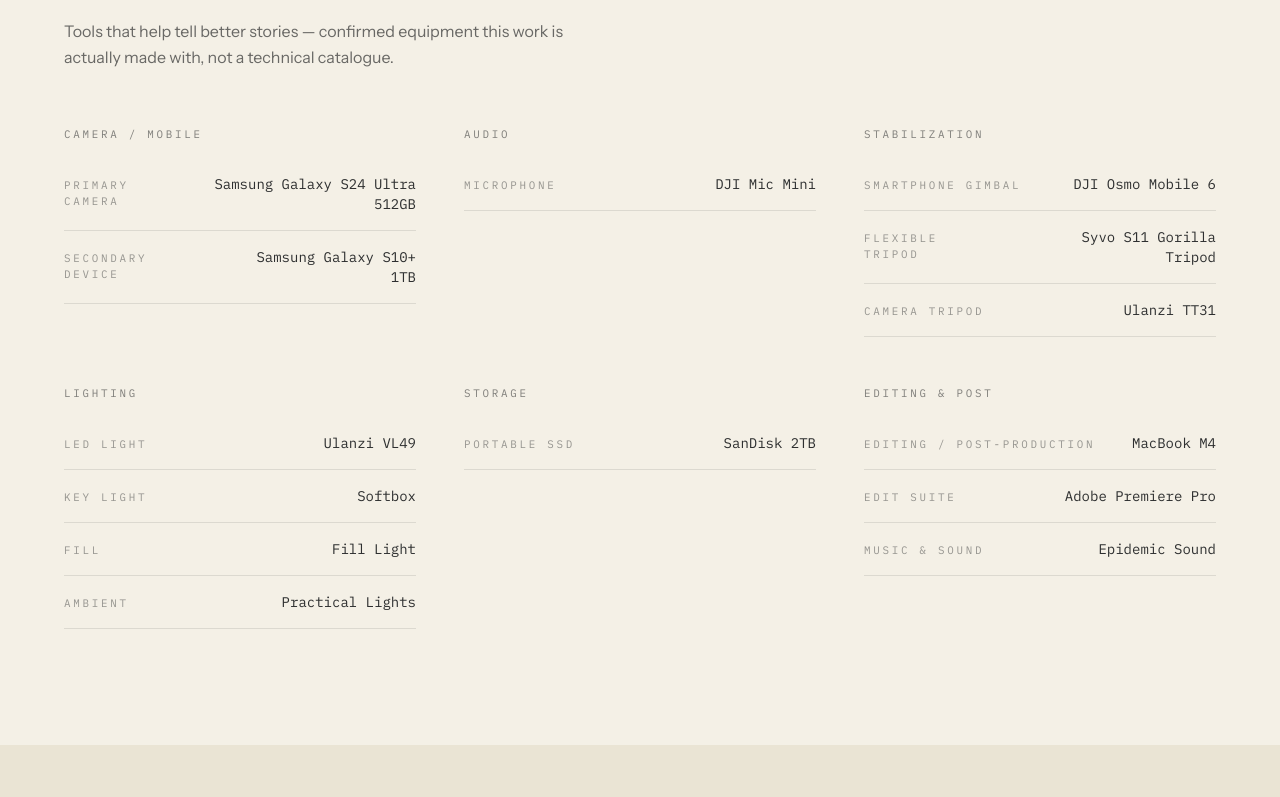
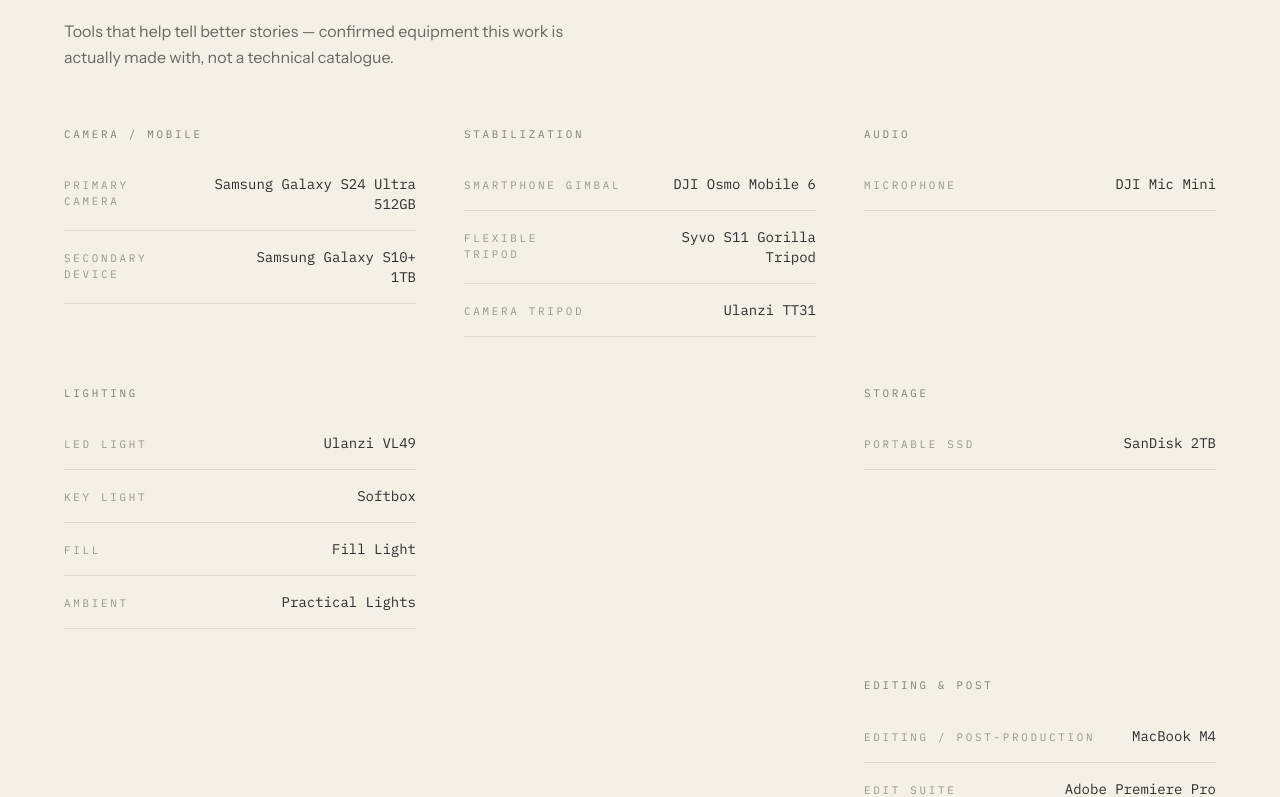
Before and after one commit to karthikthiramdas/thekarthik.io, a Next.js app: page /thekarthik.io/studio in a window 1280 px wide. Shown: the part 3707-4504 px from the top of the page. Built offline with nearby package versions, Linux system fonts and the light colour scheme.

Commit message:
reorganize gear categories

```diff
--- a/app/studio/page.tsx
+++ b/app/studio/page.tsx
@@ -97,13 +97,34 @@
           <div className="mt-14 grid md:grid-cols-3 gap-x-12 gap-y-12">
   {studio.gear.categories.map((category) =>
     category.items.length > 0 ? (
-                <div key={category.name}>
-                  <h3 className="field-label text-ink/50 mb-4">{category.name}</h3>
+      <div
+        key={category.name}
+        className={
+          category.name === "Camera / Mobile"
+            ? "md:col-start-1 md:row-start-1"
+            : category.name === "Stabilization"
+            ? "md:col-start-2 md:row-start-1"
+            : category.name === "Audio"
+            ? "md:col-start-3 md:row-start-1"
+            : category.name === "Lighting"
+            ? "md:col-start-1 md:row-start-2"
+            : category.name === "Storage"
+            ? "md:col-start-3 md:row-start-2"
+            : category.name === "Editing & Post"
+            ? "md:col-start-3 md:row-start-3"
+            : ""
+        }
+      >
+        <h3 className="field-label text-ink/50 mb-4">
+          {category.name}
+        </h3>
         <SpecRow items={category.items} />
       </div>
     ) : (
       <div key={category.name}>
-                  <h3 className="field-label text-ink/50 mb-4">{category.name}</h3>
+        <h3 className="field-label text-ink/50 mb-4">
+          {category.name}
+        </h3>
         <PendingSlot
           label="Not Yet Confirmed"
           note="Reserved for confirmed gear in this category — nothing invented in the meantime."
```
Lines whose indentation alone changed are shown as unchanged.
